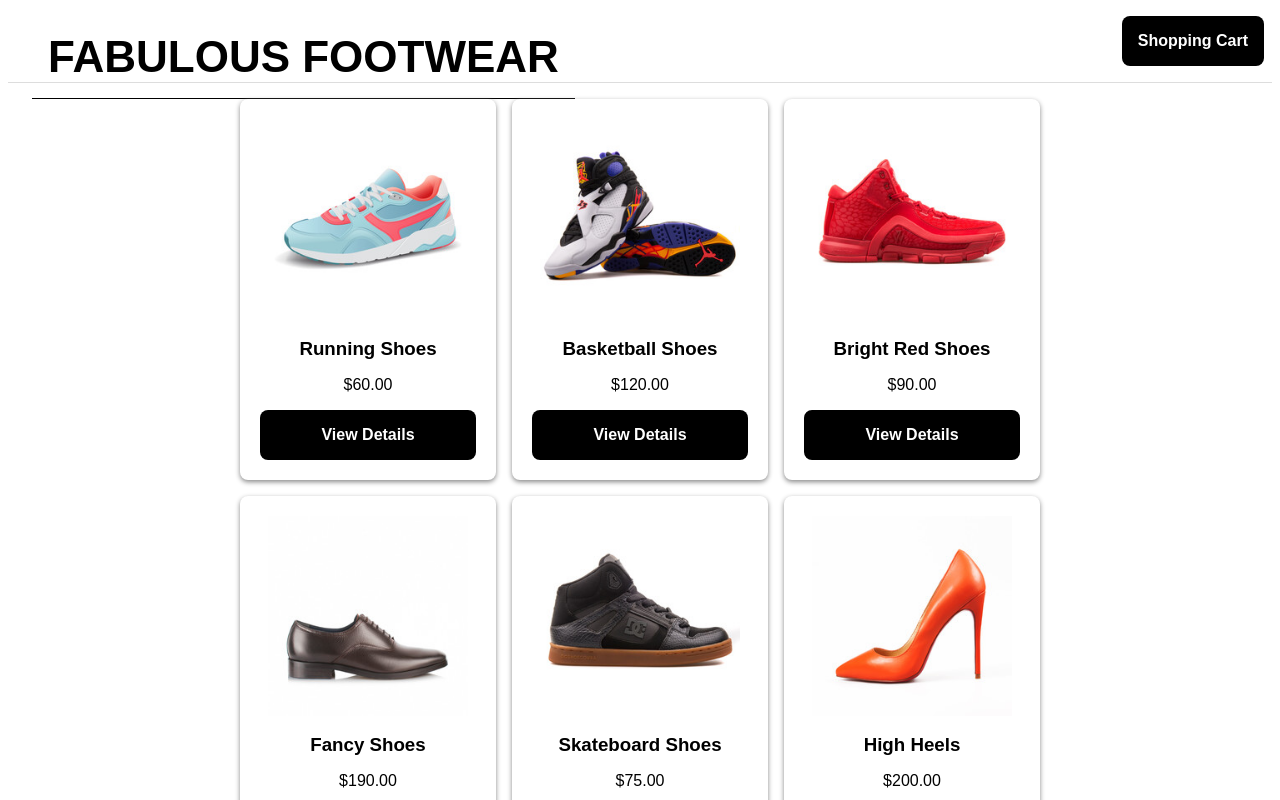
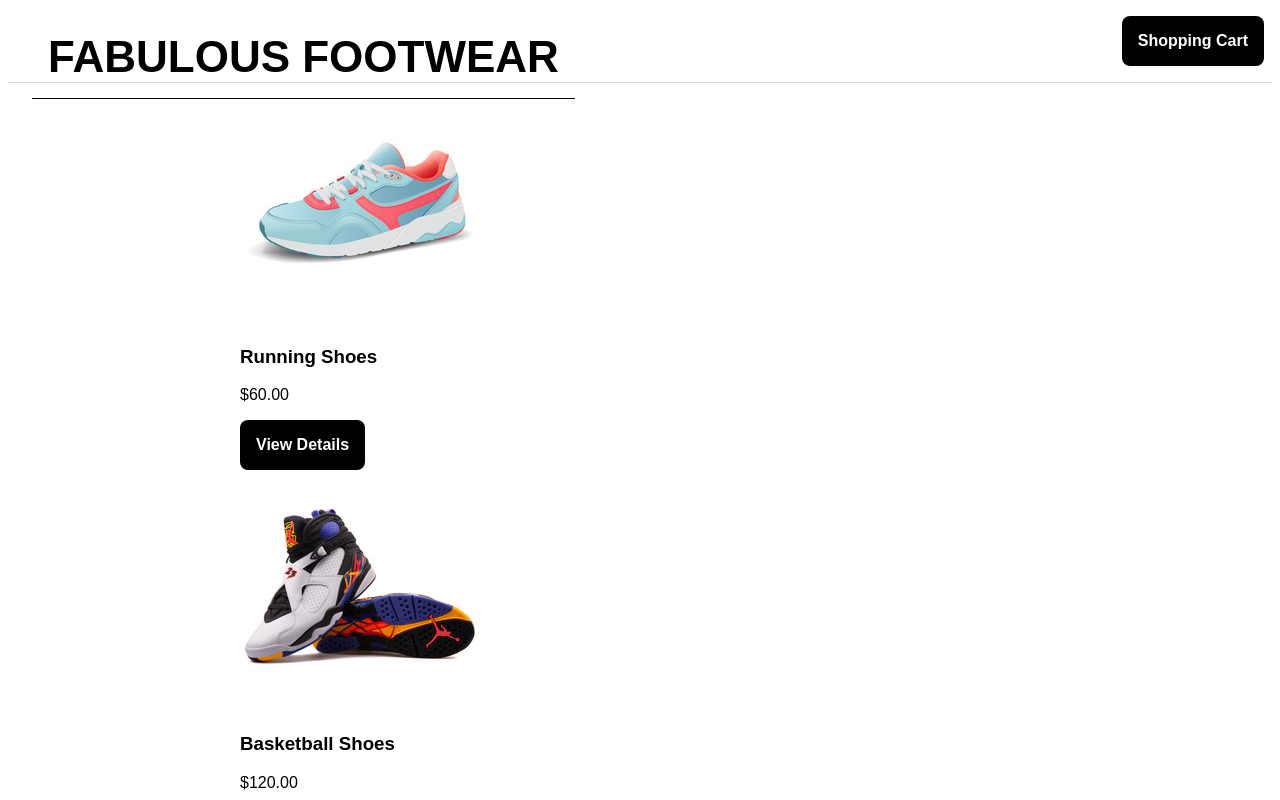
Before and after one commit to prashansa012/e-comm-front-end, a Vue app: page /products in a window 1280 px wide. Shown: the top 800 px of the page. Built offline with nearby package versions, Linux system fonts and the light colour scheme.

Commit message:
use modular components
two separate vue files 1. productgrid 2. producgriditem

```diff
--- /dev/null
+++ b/src/components/ProductGrid.vue
@@ -0,0 +1,26 @@
+<template>
+  <div class="grid-wrap">
+    <ProductsGrideItem v-for="product in products" :key="product.id" :product="product"/>
+
+  </div>
+</template>
+
+<script>
+import ProductGridItem from './ProductGridItem.vue';
+export default {
+   name:'ProductsGrid',
+   props:['products'],
+   components:{
+    ProductGridItem,
+   }
+}
+</script>
+
+<style scoped>
+ .grid-wrap {
+    display: flex;
+    flex-wrap: wrap;
+    justify-content: space-between;
+    margin-top: 16px;
+  }
+</style>
--- /dev/null
+++ b/src/components/ProductGridItem.vue
@@ -0,0 +1,48 @@
+<template>
+     <div class="product-item" >
+          <img v-bind:src="product.imageUrl"/>
+           <h3 class="product-name">{{ product.name }}</h3>
+           <p class="product-price">${{ product.price }}</p>
+         <router-link v-bind:to="'/products/' + product.id">
+           <button >View Details</button>
+         </router-link>
+      </div>
+</template>
+
+<script>
+export default {
+name:'ProductsGridItem',
+props:['product']
+}
+</script>
+
+<style>
+.product-item {
+    align-items: center;
+    border-radius: 8px;
+    box-shadow: 0px 2px 5px #888;
+    display: flex;
+    flex-direction: column;
+    margin-bottom: 2%;
+    padding: 20px;
+    position: relative;
+    width: 32%;
+  }
+
+  .product-name {
+    margin-bottom: 0;
+  }
+
+  img {
+    height: 200px;
+    width: 200px;
+  }
+
+  a {
+    width: 100%;
+  }
+
+  button {
+    width: 100%;
+  }
+</style>
--- a/src/views/ProductPage.vue
+++ b/src/views/ProductPage.vue
@@ -24,41 +24,3 @@
  }
 }
 </script>
-
-<style scoped>
-  .grid-wrap {
-    display: flex;
-    flex-wrap: wrap;
-    justify-content: space-between;
-    margin-top: 16px;
-  }
-
-  .product-item {
-    align-items: center;
-    border-radius: 8px;
-    box-shadow: 0px 2px 5px #888;
-    display: flex;
-    flex-direction: column;
-    margin-bottom: 2%;
-    padding: 20px;
-    position: relative;
-    width: 32%;
-  }
-
-  .product-name {
-    margin-bottom: 0;
-  }
-
-  img {
-    height: 200px;
-    width: 200px;
-  }
-
-  a {
-    width: 100%;
-  }
-
-  button {
-    width: 100%;
-  }
-</style>
```
